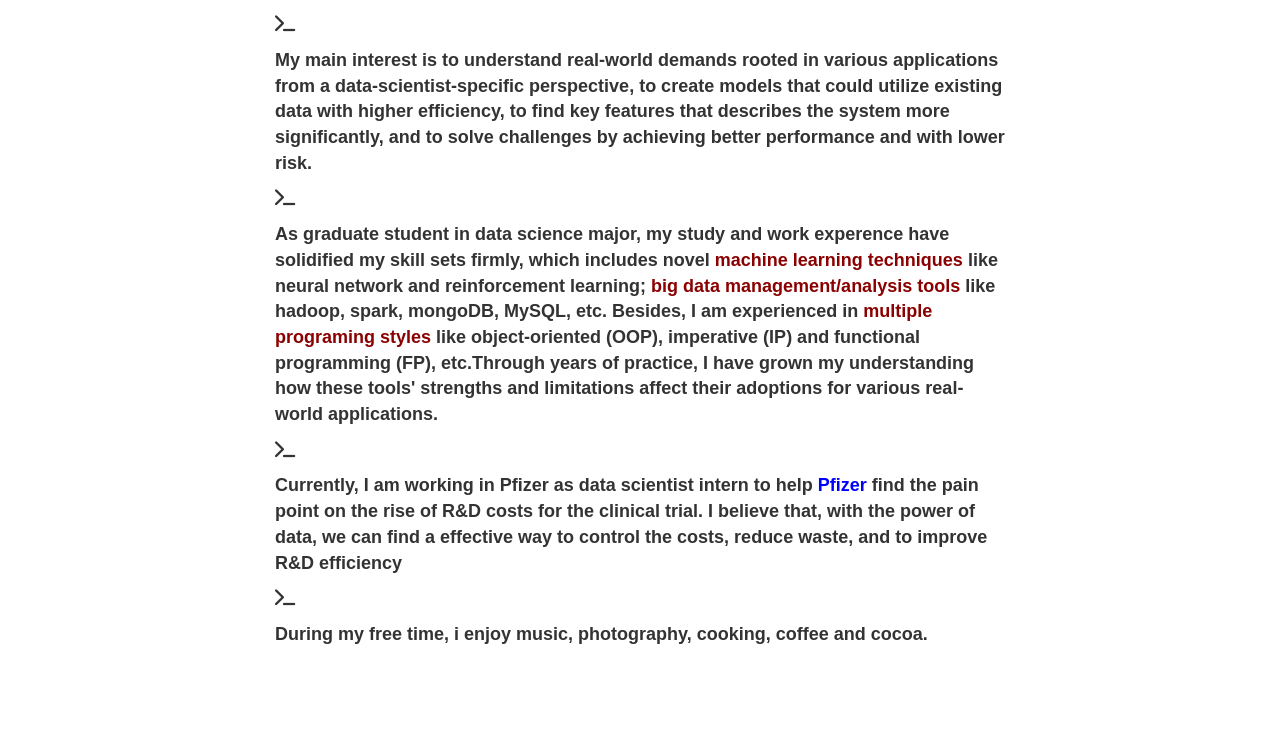
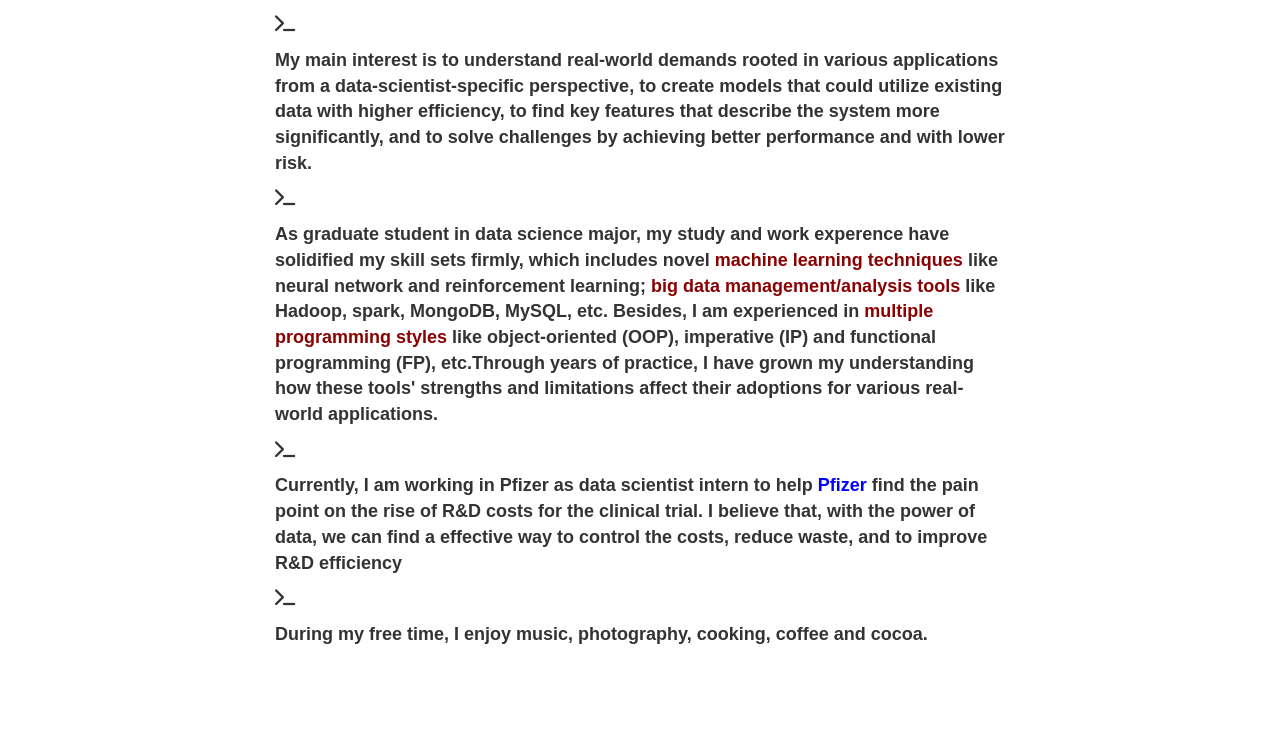
Before and after one commit to mzlcuhk/mzlcuhk.github.io, a Jekyll site: the page built from index.html, in a window 1280 px wide and 1400 px high, scrolled down 730 px. Shown: the part 210-939 px from the top of the window. Built offline with Jekyll 4.4.1, drawn with Linux system fonts in a browser that asks for light colours; nearby versions of some CDN libraries.

Commit message:
Update about.html

```diff
--- a/_includes/about.html
+++ b/_includes/about.html
@@ -11,13 +11,13 @@
                 <!-- <p><font size="5px">Hello!</font></p> -->
                 <p>I'm a Data Science master student at <a href="https://www.wpi.edu/academics/departments/data-science" target="_blank">Worcester Polytechnic Institute </a> set to graduate in May of 2018.<p>
                 <p><i class="fa fa-terminal"></i></p>
-                <p>My main interest is to understand real-world demands rooted in various applications from a data-scientist-specific perspective, to create models that could utilize existing data with higher efficiency, to find key features that describes the system more significantly, and to solve challenges by achieving better performance and with lower risk.<p>
+                <p>My main interest is to understand real-world demands rooted in various applications from a data-scientist-specific perspective, to create models that could utilize existing data with higher efficiency, to find key features that describe the system more significantly, and to solve challenges by achieving better performance and with lower risk.<p>
 		            <p><i class="fa fa-terminal"></i></p>
-		            <p>As graduate student in data science major, my study and work experence have solidified my skill sets firmly, which includes novel <font color="DarkRed"> machine learning techniques </font> like  neural network and reinforcement learning; <font color="DarkRed"> big data management/analysis tools</font> like hadoop, spark, mongoDB, MySQL, etc. Besides, I am experienced in <font color="DarkRed"> multiple programing styles</font> like object-oriented (OOP), imperative (IP) and functional programming (FP), etc.Through years of practice, I have grown my understanding how these tools' strengths and limitations affect their adoptions for various real-world applications.</p>
+		            <p>As graduate student in data science major, my study and work experence have solidified my skill sets firmly, which includes novel <font color="DarkRed"> machine learning techniques </font> like  neural network and reinforcement learning; <font color="DarkRed"> big data management/analysis tools</font> like Hadoop, spark, MongoDB, MySQL, etc. Besides, I am experienced in <font color="DarkRed"> multiple programming styles</font> like object-oriented (OOP), imperative (IP) and functional programming (FP), etc.Through years of practice, I have grown my understanding how these tools' strengths and limitations affect their adoptions for various real-world applications.</p>
                 <p><i class="fa fa-terminal"></i></p>
                 <p>Currently, I am working in Pfizer as data scientist intern to help  <font color="Blue">Pfizer</font> find the pain point on the rise of R&D costs for the clinical trial. I believe that, with the power of data, we can find a effective way to control the costs, reduce waste, and to improve R&D efficiency </p>
                 <p><i class="fa fa-terminal"></i></p>
-                During my free time, i enjoy music, photography, cooking, coffee and cocoa.
+                During my free time, I enjoy music, photography, cooking, coffee and cocoa.
                 <p><br></p>
             </font>
         </div>
```
